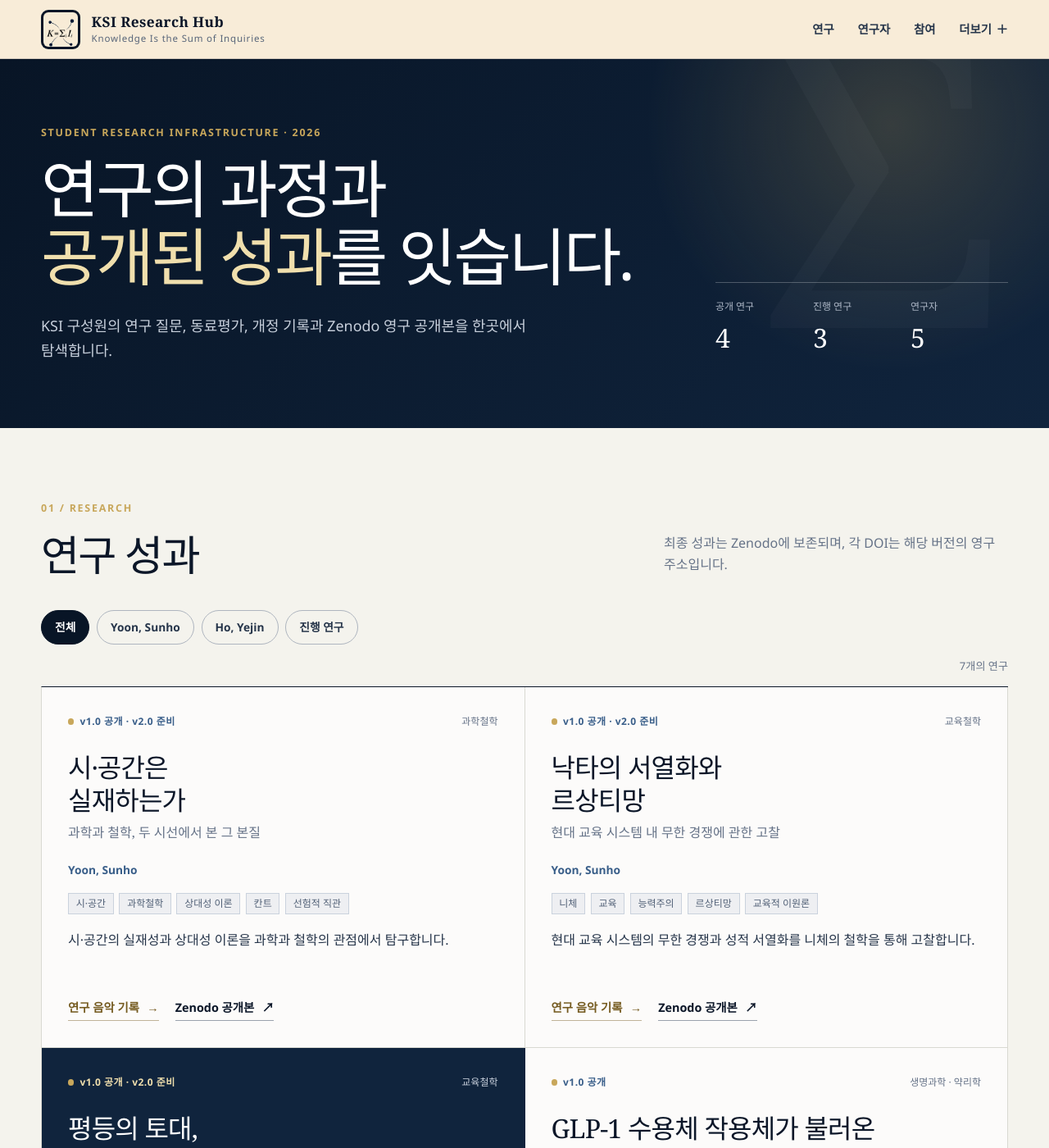
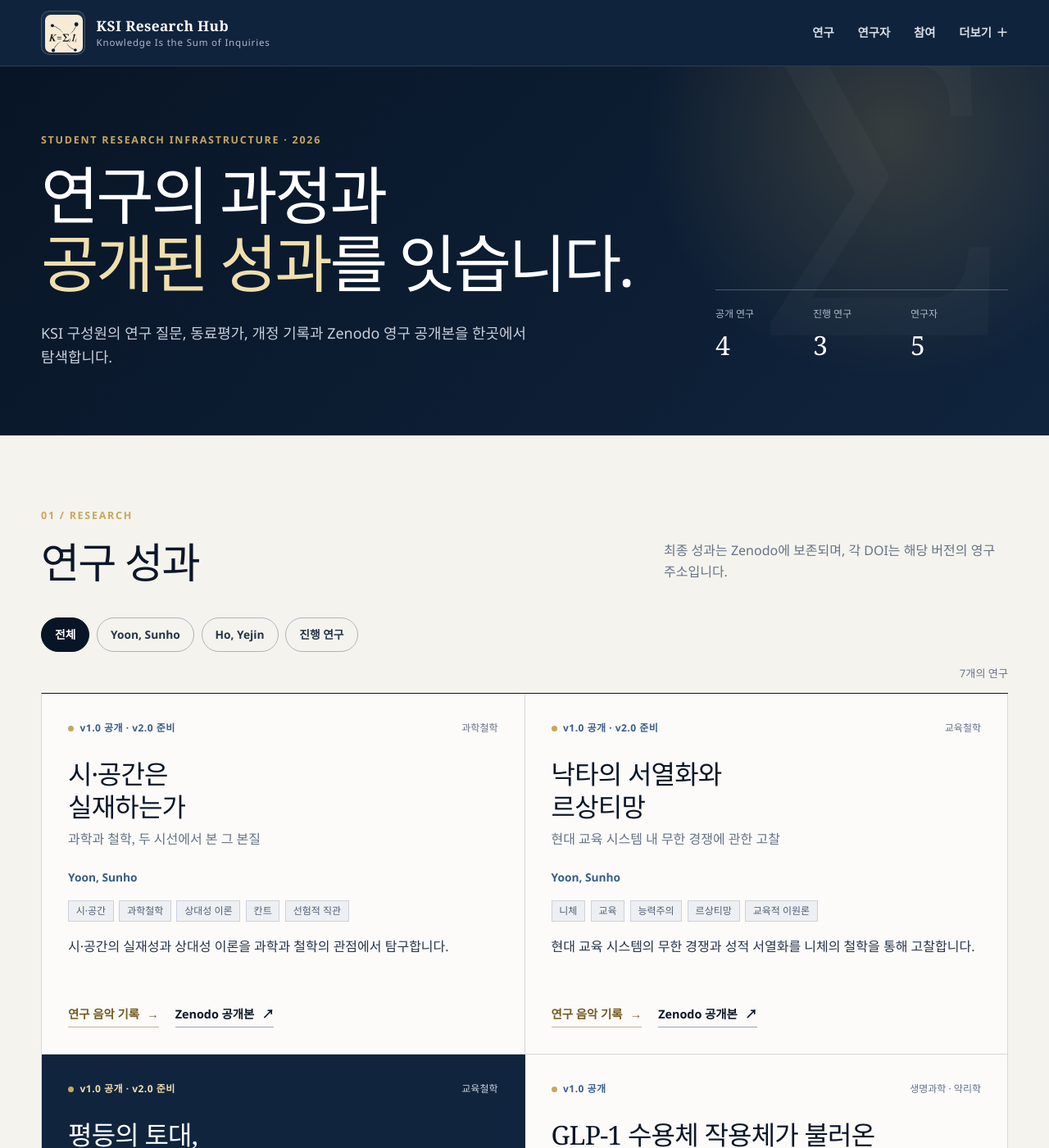
Before and after one commit to SunhoYoon-Hub/KSI-Research-Hub, a Jekyll site: the page built from docs/index.md, in a window 1280 px wide and 1400 px high. Shown: the whole window at 82% size. Built offline with Jekyll 4.4.1, drawn with Linux system fonts in a browser that asks for light colours.

Commit message:
Match KSI header styling to class hub

```diff
--- a/docs/assets/css/style.css
+++ b/docs/assets/css/style.css
@@ -58,11 +58,11 @@ a:focus-visible {
   display: flex;
   align-items: center;
   justify-content: space-between;
-  min-height: 72px;
-  padding: .65rem max(2rem, calc((100vw - var(--max-width)) / 2));
-  color: var(--ink);
-  background: rgba(248, 236, 215, .97);
-  border-bottom: 1px solid rgba(11, 22, 40, .16);
+  min-height: 78px;
+  padding: .8rem max(2rem, calc((100vw - var(--max-width)) / 2));
+  color: #fff;
+  background: rgba(7, 27, 54, .96);
+  border-bottom: 1px solid rgba(255, 255, 255, .12);
   backdrop-filter: blur(16px);
 }
 
@@ -70,7 +70,7 @@ a:focus-visible {
   display: inline-flex;
   align-items: center;
   gap: .85rem;
-  color: var(--ink);
+  color: #fff;
   text-decoration: none;
 }
 
@@ -78,28 +78,29 @@ a:focus-visible {
   display: grid;
   place-items: center;
   overflow: hidden;
-  flex: 0 0 auto;
+  flex: 0 0 54px;
   box-sizing: border-box;
-  width: 48px;
-  height: 48px;
-  padding: 3px;
-  background: var(--night);
-  border: 0;
-  border-radius: 9px;
+  width: 54px;
+  height: 54px;
+  padding: 4px;
+  background: rgba(255, 255, 255, .04);
+  border: 1px solid rgba(255, 255, 255, .18);
+  border-radius: 10px;
 }
 
 .brand-logo img {
   display: block;
-  width: 100%;
-  height: 100%;
+  width: 46px;
+  height: 46px;
+  margin: 0;
   object-fit: contain;
-  object-position: center;
-  border-radius: 6px;
+  object-position: 50% 50%;
+  border-radius: 7px;
 }
 
 .brand-copy { display: grid; line-height: 1.25; }
 .brand-copy strong { font-family: var(--serif); font-size: 1.08rem; letter-spacing: .02em; }
-.brand-copy small { margin-top: .16rem; color: #59667a; font-size: .72rem; letter-spacing: .07em; }
+.brand-copy small { margin-top: .16rem; color: #aeb8c7; font-size: .72rem; letter-spacing: .07em; }
 
 .site-nav {
   display: flex;
@@ -108,13 +109,13 @@ a:focus-visible {
 }
 
 .site-nav a {
-  color: var(--ink-soft);
+  color: #d8dee7;
   font-size: .9rem;
   font-weight: 600;
   text-decoration: none;
 }
 
-.site-nav a:hover { color: var(--blue); }
+.site-nav a:hover { color: var(--gold-light); }
 
 .nav-more { position: relative; }
 
@@ -122,7 +123,7 @@ a:focus-visible {
   display: flex;
   align-items: center;
   gap: .35rem;
-  color: var(--ink-soft);
+  color: #d8dee7;
   cursor: pointer;
   font-size: .9rem;
   font-weight: 600;
@@ -130,7 +131,7 @@ a:focus-visible {
 }
 
 .nav-more summary::-webkit-details-marker { display: none; }
-.nav-more summary:hover, .nav-more[open] summary { color: var(--blue); }
+.nav-more summary:hover, .nav-more[open] summary { color: var(--gold-light); }
 .nav-more summary span { transition: transform .18s ease; }
 .nav-more[open] summary span { transform: rotate(45deg); }
 
```
